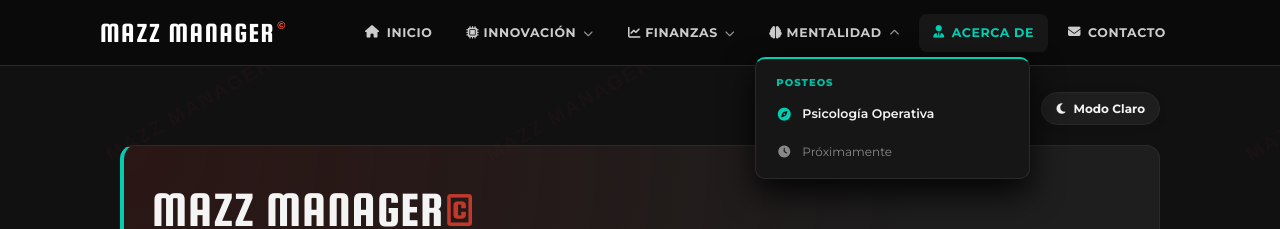
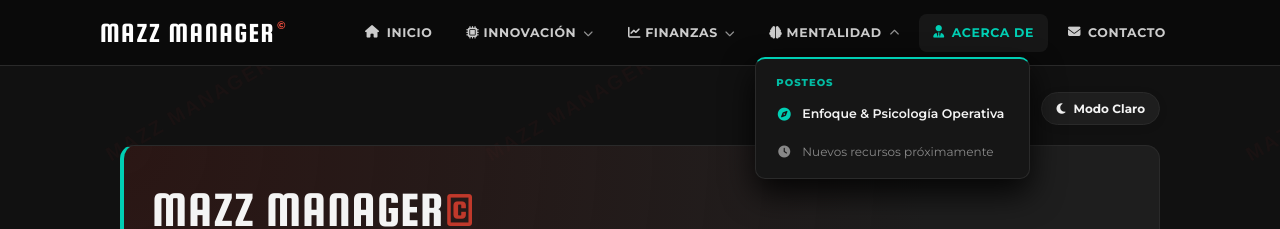
Before and after one commit to mazzmanager/mazzmanager.github.io, a plain HTML site: page acerca.html in a window 1280 px wide. Both pictures are taken after a click on the button "MENTALIDAD". Shown: the top 229 px of the page. Drawn offline with Linux system fonts and the light colour scheme.

Commit message:
Enhance submenu hover and update resource text
Added invisible bridge for hover effect on submenus and updated text for upcoming resources.

```diff
--- a/acerca.html
+++ b/acerca.html
@@ -214,6 +214,17 @@
     z-index: 9600;
   }
 
+  /* Puente invisible para evitar que el cursor pierda el hover al bajar al submenú */
+  .nav-dropdown::before {
+    content: "";
+    position: absolute;
+    top: -14px;
+    left: 0;
+    right: 0;
+    height: 14px;
+    background: transparent;
+  }
+
   .nav-item:hover .nav-dropdown,
   .nav-item.open .nav-dropdown {
     display: block;
@@ -321,6 +332,7 @@
     .nav-links.mobile-open { display: flex; }
     .nav-link { width: 100%; justify-content: space-between; padding: 12px 14px; }
     .nav-dropdown { position: static; box-shadow: none; border: 1px solid #2a2a2a; margin-top: 4px; margin-bottom: 6px; }
+    .nav-dropdown::before { display: none; }
     .nav-item:hover .nav-dropdown { display: none; }
     .nav-item.open .nav-dropdown { display: block; }
   }
@@ -860,13 +872,13 @@
         </button>
         <ul class="nav-dropdown">
           <li class="nav-dropdown-header">Posteos</li>
-          <li><a href="#" class="coming-soon" onclick="return false;"><i class="fas fa-clock"></i> Próximamente</a></li>
+          <li><a href="#" class="coming-soon" onclick="return false;"><i class="fas fa-clock"></i> Nuevos recursos próximamente</a></li>
           <div class="nav-dropdown-divider"></div>
           <li class="nav-dropdown-header">Herramientas</li>
-          <li><a href="#" class="coming-soon" onclick="return false;"><i class="fas fa-clock"></i> Próximamente</a></li>
+          <li><a href="#" class="coming-soon" onclick="return false;"><i class="fas fa-clock"></i> Nuevos recursos próximamente</a></li>
           <div class="nav-dropdown-divider"></div>
           <li class="nav-dropdown-header">Tutoriales</li>
-          <li><a href="#" class="coming-soon" onclick="return false;"><i class="fas fa-clock"></i> Próximamente</a></li>
+          <li><a href="#" class="coming-soon" onclick="return false;"><i class="fas fa-clock"></i> Nuevos recursos próximamente</a></li>
         </ul>
       </li>
 
@@ -886,7 +898,7 @@
           <div class="nav-dropdown-divider"></div>
           <li class="nav-dropdown-header">Herramientas & Tutoriales</li>
           <li><a href="calculadora-renta-fija.html"><i class="fas fa-calculator"></i> Calculadora Renta Fija Pro</a></li>
-          <li><a href="#" class="coming-soon" onclick="return false;"><i class="fas fa-clock"></i> Más herramientas próximamente</a></li>
+          <li><a href="#" class="coming-soon" onclick="return false;"><i class="fas fa-clock"></i> Nuevos recursos próximamente</a></li>
         </ul>
       </li>
 
@@ -898,8 +910,8 @@
         </button>
         <ul class="nav-dropdown">
           <li class="nav-dropdown-header">Posteos</li>
-          <li><a href="acerca.html#mentalidad"><i class="fas fa-compass"></i> Psicología Operativa</a></li>
-          <li><a href="#" class="coming-soon" onclick="return false;"><i class="fas fa-clock"></i> Próximamente</a></li>
+          <li><a href="acerca.html#mentalidad"><i class="fas fa-compass"></i> Enfoque & Psicología Operativa</a></li>
+          <li><a href="#" class="coming-soon" onclick="return false;"><i class="fas fa-clock"></i> Nuevos recursos próximamente</a></li>
         </ul>
       </li>
 
```
